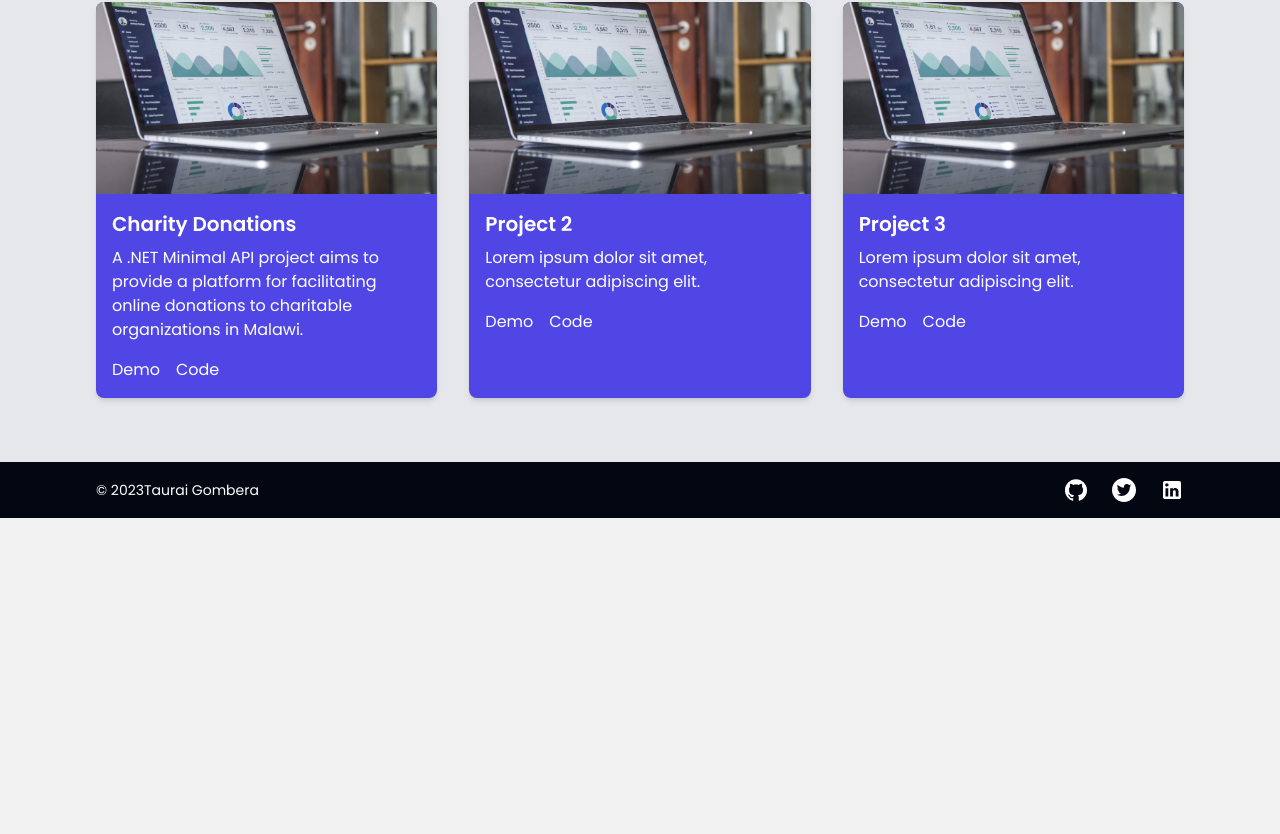
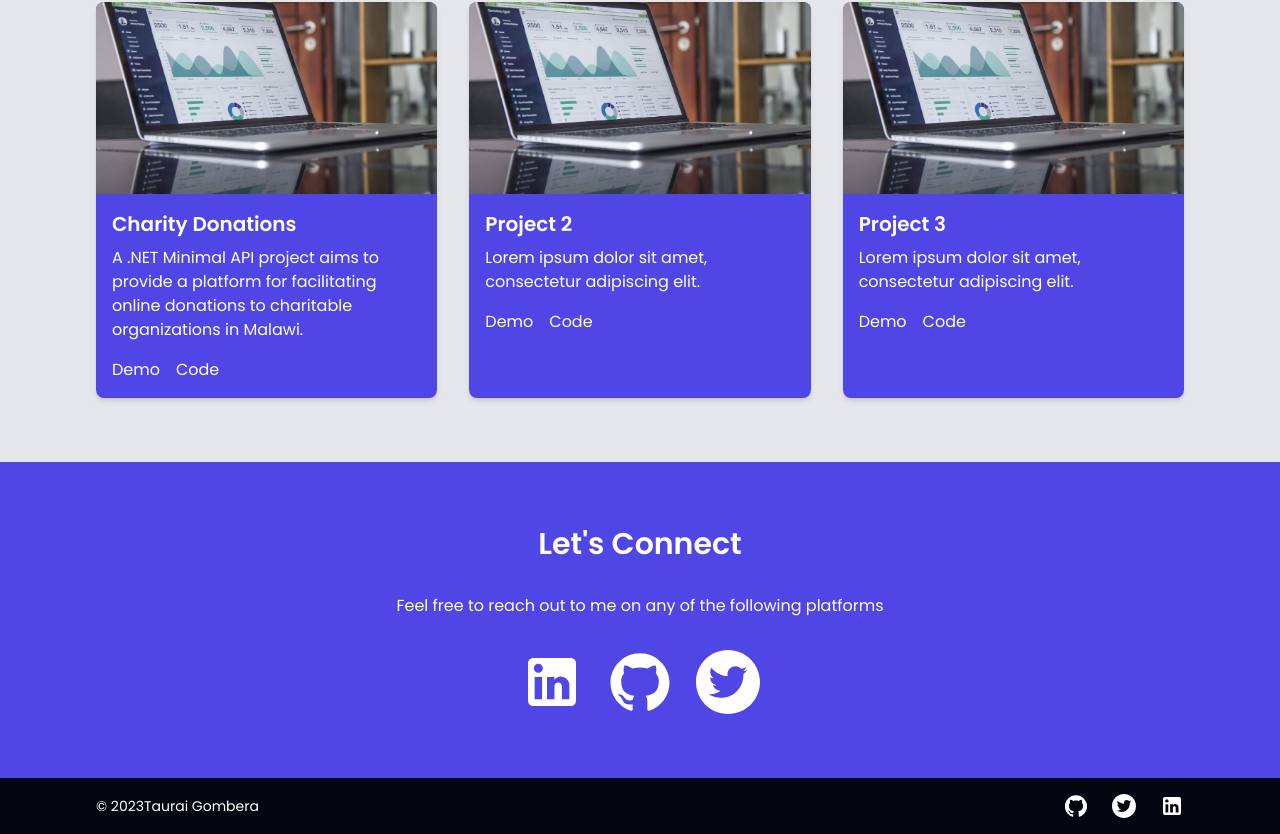
Before and after one commit to tauraigombera/personal-portfolio, a React (Vite) app in the folder portifolio-app/: page / in a window 1280 px wide. Shown: the part 1143-1977 px from the top of the page. Before the commit the page ends 1661 px from the top, so only its background shows below. Built offline with nearby package versions, Linux system fonts and the light colour scheme.

Commit message:
added connect section

```diff
--- a/portifolio-app/src/App.tsx
+++ b/portifolio-app/src/App.tsx
@@ -1,5 +1,4 @@
 import About from "./components/pages/About";
-import Projects from "./components/pages/Projects";
 import Home from "./components/pages/Home";
 import { Route, Routes } from "react-router-dom";
 function App() {
@@ -9,7 +8,6 @@ function App() {
         <Routes>
           <Route path="/" element={<Home />} />
           <Route path="/about" element={<About />} />
-          <Route path="/projects" element={<Projects />} />
         </Routes>
       </body>
     </>
--- /dev/null
+++ b/portifolio-app/src/components/Connect.tsx
@@ -0,0 +1,69 @@
+function Connect() {
+  return (
+    <section className="container mx-auto bg-theme px-8 md:px-14 lg:px-24 w-full">
+      <h2 className="flex justify-center text-3xl font-semibold mb-8 pt-16">
+        Let's Connect
+      </h2>
+      <p className="flex justify-center mb-8">
+        Feel free to reach out to me on any of the following platforms
+      </p>
+      <div className="flex justify-center items-center space-x-6 pb-16">
+        {/* LinkedIn Link */}
+
+        <a href="https://www.linkedin.com/in/tauraigombera/">
+          <svg
+            className="w-8 h-8 lg:w-16 lg:h-16"
+            width="24"
+            height="24"
+            viewBox="0 0 24 24"
+            fill="none"
+            xmlns="http://www.w3.org/2000/svg"
+          >
+            <path
+              d="M19 3C19.5304 3 20.0391 3.21071 20.4142 3.58579C20.7893 3.96086 21 4.46957 21 5V19C21 19.5304 20.7893 20.0391 20.4142 20.4142C20.0391 20.7893 19.5304 21 19 21H5C4.46957 21 3.96086 20.7893 3.58579 20.4142C3.21071 20.0391 3 19.5304 3 19V5C3 4.46957 3.21071 3.96086 3.58579 3.58579C3.96086 3.21071 4.46957 3 5 3H19ZM18.5 18.5V13.2C18.5 12.3354 18.1565 11.5062 17.5452 10.8948C16.9338 10.2835 16.1046 9.94 15.24 9.94C14.39 9.94 13.4 10.46 12.92 11.24V10.13H10.13V18.5H12.92V13.57C12.92 12.8 13.54 12.17 14.31 12.17C14.6813 12.17 15.0374 12.3175 15.2999 12.5801C15.5625 12.8426 15.71 13.1987 15.71 13.57V18.5H18.5ZM6.88 8.56C7.32556 8.56 7.75288 8.383 8.06794 8.06794C8.383 7.75288 8.56 7.32556 8.56 6.88C8.56 5.95 7.81 5.19 6.88 5.19C6.43178 5.19 6.00193 5.36805 5.68499 5.68499C5.36805 6.00193 5.19 6.43178 5.19 6.88C5.19 7.81 5.95 8.56 6.88 8.56ZM8.27 18.5V10.13H5.5V18.5H8.27Z"
+              fill="white"
+            />
+          </svg>
+        </a>
+
+        {/* GitHub Link */}
+        <a href="https://github.com/tauraigombera">
+          <svg
+            className="w-8 h-8 lg:w-16 lg:h-16"
+            width="22"
+            height="20"
+            viewBox="0 0 22 20"
+            fill="none"
+            xmlns="http://www.w3.org/2000/svg"
+          >
+            <path
+              fill-rule="evenodd"
+              clip-rule="evenodd"
+              d="M10.9995 0.110352C5.39986 0.110352 0.860001 4.65047 0.860001 10.2509C0.860001 14.7309 3.76472 18.5316 7.79446 19.8717C8.30198 19.9655 8.48658 19.6533 8.48658 19.3836C8.48658 19.1434 8.47774 18.5061 8.47332 17.6591C5.65258 18.2724 5.05744 16.2995 5.05744 16.2995C4.5962 15.1282 3.93138 14.8167 3.93138 14.8167C3.01072 14.1881 4.00132 14.2003 4.00132 14.2003C5.01896 14.2723 5.55456 15.245 5.55456 15.245C6.45884 16.7946 7.9281 16.3461 8.50556 16.0881C8.59734 15.4316 8.85994 14.9857 9.14932 14.7317C6.89798 14.4759 4.53094 13.6059 4.53094 9.72047C4.53094 8.61313 4.92588 7.70781 5.57432 6.99879C5.47058 6.74347 5.12192 5.71257 5.6739 4.31585C5.6739 4.31585 6.52514 4.04337 8.46266 5.35611C9.271 5.13017 10.1386 5.01733 11.001 5.01395C11.8622 5.01759 12.73 5.13017 13.5394 5.35611C15.4756 4.04337 16.3256 4.31585 16.3256 4.31585C16.8789 5.71257 16.5305 6.74347 16.4265 6.99879C17.0765 7.70781 17.4685 8.61313 17.4685 9.72047C17.4685 13.615 15.0981 14.473 12.8392 14.7231C13.2027 15.0364 13.5272 15.6565 13.5272 16.6027C13.5272 17.9575 13.515 19.0508 13.515 19.3834C13.515 19.6551 13.6972 19.971 14.212 19.8704C18.2374 18.5275 21.14 14.7296 21.14 10.2509C21.14 4.65047 16.6001 0.110352 10.9995 0.110352V0.110352Z"
+              fill="white"
+            />
+          </svg>
+        </a>
+
+        {/* Twitter Link */}
+        <a href="https://twitter.com/taurai_gombera">
+          <svg
+            className="w-8 h-8 lg:w-16 lg:h-16"
+            width="42"
+            height="42"
+            viewBox="0 0 42 42"
+            fill="none"
+            xmlns="http://www.w3.org/2000/svg"
+          >
+            <path
+              d="M21 0C9.40313 0 0 9.40313 0 21C0 32.5969 9.40313 42 21 42C32.5969 42 42 32.5969 42 21C42 9.40313 32.5969 0 21 0ZM31.0922 15.8297C31.1062 16.05 31.1062 16.2797 31.1062 16.5047C31.1062 23.3859 25.8656 31.3125 16.2891 31.3125C13.3359 31.3125 10.5984 30.4547 8.29219 28.9781C8.71406 29.025 9.11719 29.0437 9.54844 29.0437C11.9859 29.0437 14.2266 28.2188 16.0125 26.8219C13.725 26.775 11.8031 25.275 11.1469 23.2125C11.9484 23.3297 12.6703 23.3297 13.4953 23.1188C12.3175 22.8795 11.2588 22.2398 10.4991 21.3084C9.73949 20.377 9.32572 19.2113 9.32812 18.0094V17.9437C10.0172 18.3328 10.8281 18.5719 11.6766 18.6047C10.9633 18.1293 10.3784 17.4854 9.97365 16.7298C9.5689 15.9743 9.35683 15.1306 9.35625 14.2734C9.35625 13.3031 9.60938 12.4172 10.0641 11.6484C11.3714 13.2578 13.0028 14.5741 14.8522 15.5117C16.7016 16.4493 18.7275 16.9873 20.7984 17.0906C20.0625 13.5516 22.7063 10.6875 25.8844 10.6875C27.3844 10.6875 28.7344 11.3156 29.6859 12.3281C30.8625 12.1078 31.9875 11.6672 32.9906 11.0766C32.6016 12.2812 31.7859 13.2984 30.7031 13.9406C31.7531 13.8281 32.7656 13.5375 33.7031 13.1297C32.9953 14.1703 32.1094 15.0938 31.0922 15.8297Z"
+              fill="white"
+            />
+          </svg>
+        </a>
+      </div>
+    </section>
+  );
+}
+
+export default Connect;
--- a/portifolio-app/src/components/pages/Home.tsx
+++ b/portifolio-app/src/components/pages/Home.tsx
@@ -1,9 +1,9 @@
 import Navbar from "../Navbar";
 import Hero from "../Hero";
-//import Projects from "./Projects";
 import Skills from "../Skills";
 import Footer from "../Footer";
 import Portfolio from "../Portfolio";
+import Connect from "../Connect";
 function Home() {
   return (
     <div>
@@ -11,6 +11,7 @@ function Home() {
       <Hero />
       <Skills />
       <Portfolio />
+      <Connect />
       <Footer />
     </div>
   );
--- a/portifolio-app/src/components/pages/Projects.tsx
+++ /dev/null
@@ -1,60 +0,0 @@
-function Projects() {
-  return (
-    <div className="container flex justify-between bg-gray items-center mx-auto px-8 md:px-14 lg:px-24 w-full">
-      <section className="w-full">
-        <h2 id="projects" className="secondary-title">
-          Projects
-        </h2>
-        <p className="section-paragraph">
-          Discover my work: Follow the links to explore my portfolio and
-          experience.
-        </p>
-        <div className="space-y-12 my-16">
-          <div className="w-full border border-nav p-16 lg:px-32 lg:py-20 lg:space-x-32 flex justify-center lg:justify-start flex-wrap lg:flex-nowrap">
-            <div className="mb-6 lg:mb-0">
-              <img src="img/blog.png" alt="Blog" />
-            </div>
-
-            <div className="flex flex-wrap justify-center text-center lg:text-left lg:block">
-              <h3 className="text-white text-3xl font-semibold">Blog</h3>
-
-              <p className="text-secondary mt-6">
-                A comprehensive blog project showcasing my expertise in web
-                development using Laravel, TailwindCss and a user-centered
-                design approach.
-              </p>
-
-              <div className="w-full lg:w-auto flex flex-wrap justify-center lg:justify-start gap-3 mt-6 mb-8">
-                <div className="badge">Laravel(PHP)</div>
-                <div className="badge">TailwindCss</div>
-                <div className="badge">Postgresql</div>
-              </div>
-            </div>
-          </div>
-          <div className="w-full border border-nav p-16 lg:px-32 lg:py-20 lg:space-x-32 flex justify-center lg:justify-start flex-wrap lg:flex-nowrap">
-            <div className="mb-6 lg:mb-0">
-              <img src="img/bugtracker.png" alt="BugTracker" />
-            </div>
-
-            <div className="flex flex-wrap justify-center text-center lg:text-left lg:block">
-              <h3 className="text-white text-3xl font-semibold">BugTracker</h3>
-
-              <p className="text-secondary mt-6">
-                A robust and efficient BugTracker application designed to
-                streamline bug reporting and resolution for software development
-                teams.
-              </p>
-
-              <div className="w-full lg:w-auto flex flex-wrap justify-center lg:justify-start gap-3 mt-6 mb-8">
-                <div className="badge">ASP.NET</div>
-                <div className="badge">MYSQL</div>
-              </div>
-            </div>
-          </div>
-        </div>
-      </section>
-    </div>
-  );
-}
-
-export default Projects;
```
